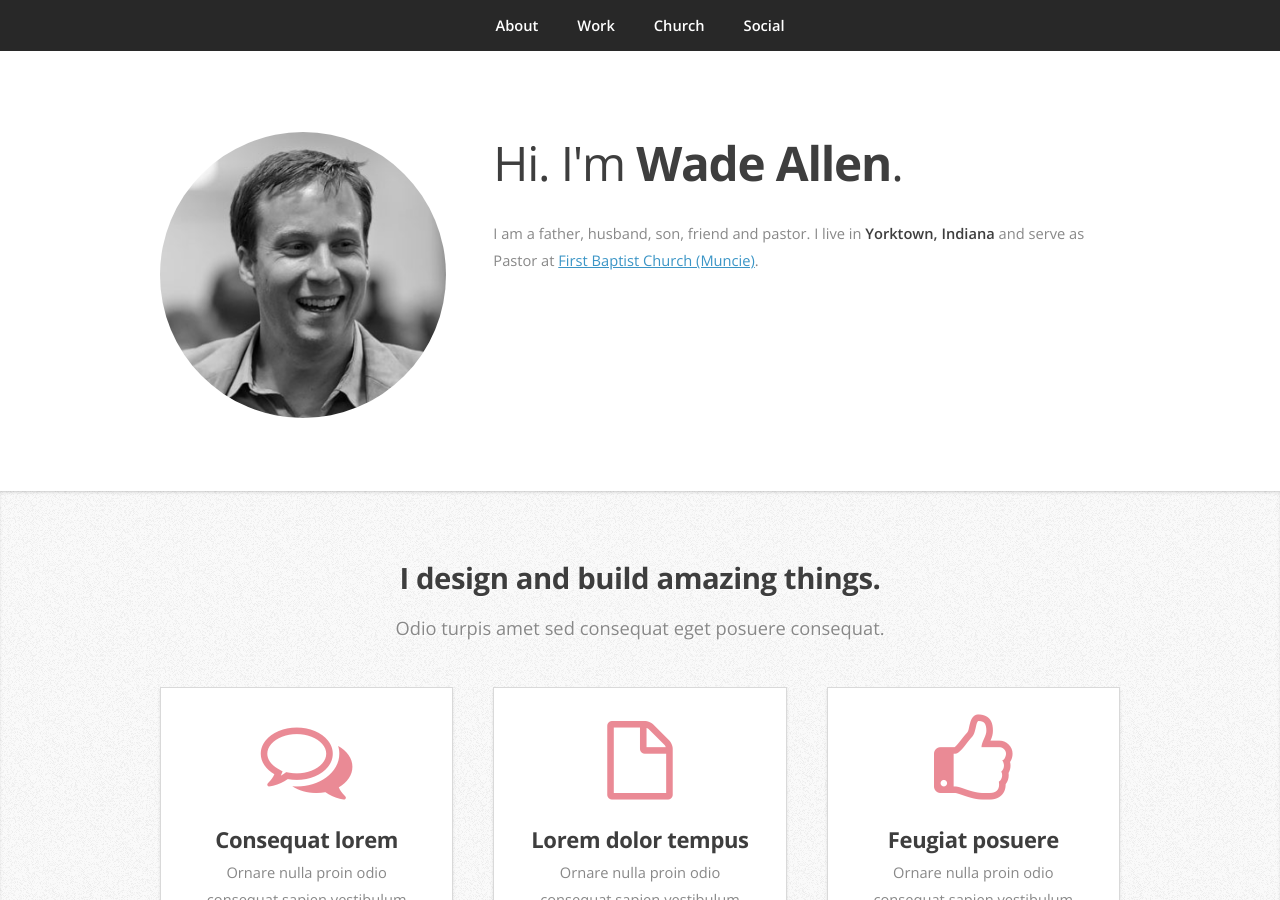
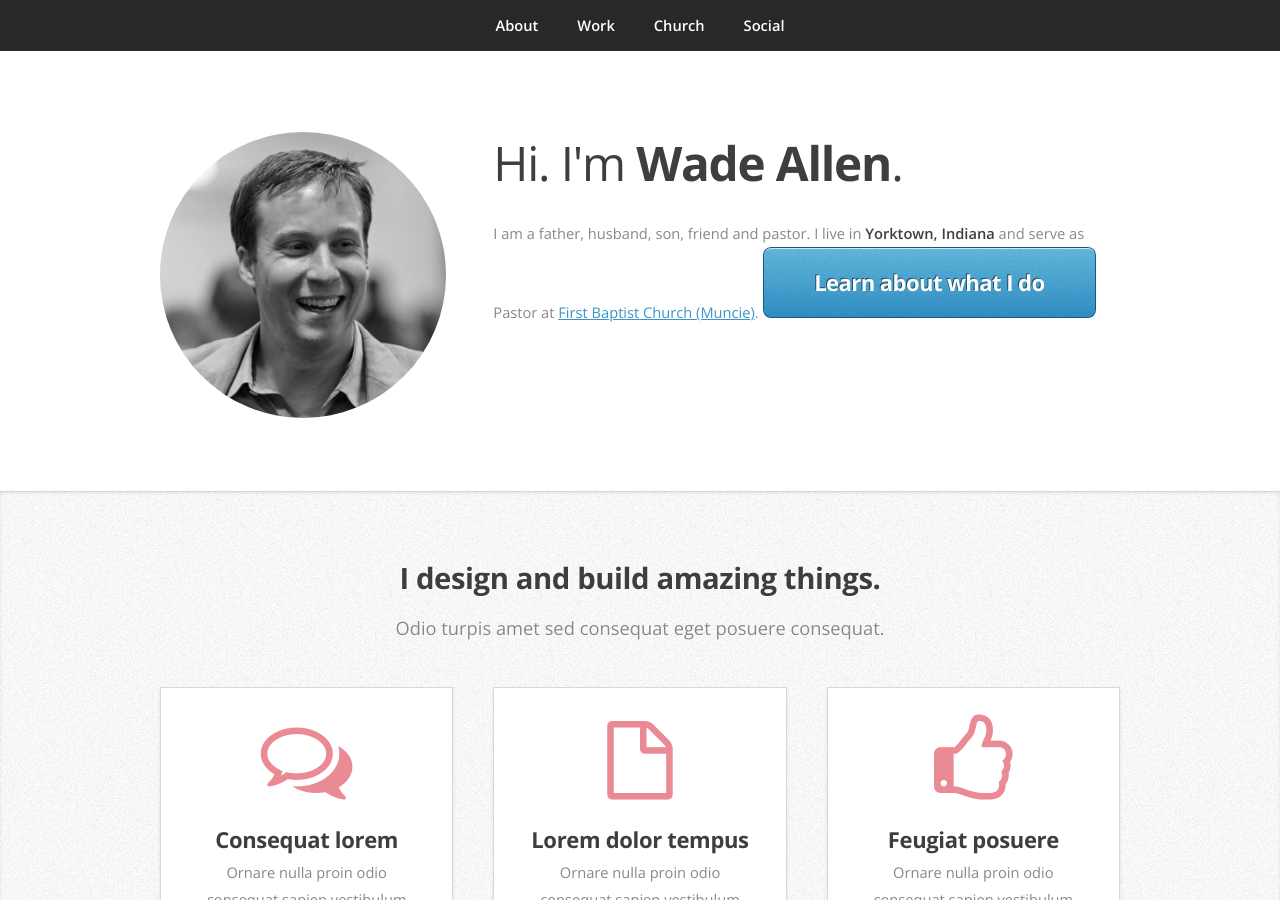
Before and after one commit to a1ip/wadeallen, a Jekyll site: the page index.html, which Jekyll copies as it is, in a window 1280 px wide and 900 px high. Built offline with Jekyll 4.4.1, drawn with Linux system fonts in a browser that asks for light colours.

Commit message:
Site updated at 2014-07-09 16:23:46 UTC

```diff
--- a/_config.yml
+++ b/_config.yml
@@ -6,6 +6,9 @@ baseurl: ""
 url: "http://wadeallen.me"
 twitter_username: wadeallen
 github_username:  wadeallen
+facebook_url: wadesallen
+google_plus: +WadeAllen
+instagram_username: wadechristy
 
 # Build settings
 markdown: kramdown
--- a/index.html
+++ b/index.html
@@ -47,6 +47,7 @@
 								<h1>Hi. I'm <strong>Wade Allen</strong>.</h1>
 							</header>
 							 I am a father, husband, son, friend and pastor. I live in <strong>Yorktown, Indiana</strong> and serve as Pastor at <a href="http://fbcmuncie.org">First Baptist Church (Muncie)</a>.
+							 <a href="#work" class="button button-big">Learn about what I do</a>
 						</div>
 					</div>
 				</article>
@@ -103,16 +104,17 @@
 								<hr />
 								<h3>Find me on ...</h3>
 								<ul class="social">
-									<li class="twitter"><a href="http://twitter.com/n33co" class="fa fa-twitter"><span>Twitter</span></a></li>
-									<li class="facebook"><a href="#" class="fa fa-facebook"><span>Facebook</span></a></li>
+									<li class="twitter"><a href="http://twitter.com/{{site.twitter_username}}" class="fa fa-twitter"><span>Twitter</span></a></li>
+									<li class="facebook"><a href="http://facebook.com/{{site.facebook_url}}" class="fa fa-facebook"><span>Facebook</span></a></li>
+									<li class="linkedin"><a href="www.linkedin.com/pub/wade-allen/79/b8/573/" class="fa fa-linkedin"><span>LinkedIn</span></a></li>
+									<li class="googleplus"><a href="https://plus.google.com/{{site.google_plus}}" class="fa fa-google-plus"><span>Google+</span></a></li>
+									<li class="github"><a href="http://github.com/{{site.github_username}}" class="fa fa-github"><span>Github</span></a></li>
+									<li class="instagram"><a href="http://instagram.com/{{site.instagram_username}}" class="fa fa-instagram"><span>Instagram</span></a></li>
+									<!--
 									<li class="dribbble"><a href="http://dribbble.com/n33" class="fa fa-dribbble"><span>Dribbble</span></a></li>
-									<li class="linkedin"><a href="#" class="fa fa-linkedin"><span>LinkedIn</span></a></li>
+									<li class="rss"><a href="#" class="fa fa-rss"><span>RSS</span></a></li>
 									<li class="tumblr"><a href="#" class="fa fa-tumblr"><span>Tumblr</span></a></li>
-									<li class="googleplus"><a href="#" class="fa fa-google-plus"><span>Google+</span></a></li>
-									<li class="github"><a href="http://github.com/n33" class="fa fa-github"><span>Github</span></a></li>
-									<!--
-									<li class="rss"><a href="#" class="fa fa-rss"><span>RSS</span></a></li>
-									<li class="instagram"><a href="#" class="fa fa-instagram"><span>Instagram</span></a></li>
+
 									<li class="foursquare"><a href="#" class="fa fa-foursquare"><span>Foursquare</span></a></li>
 									<li class="skype"><a href="#" class="fa fa-skype"><span>Skype</span></a></li>
 									<li class="soundcloud"><a href="#" class="fa fa-soundcloud"><span>Soundcloud</span></a></li>
```
Also changed, not shown: about.md (+0 -6 lines), 3 other files.
